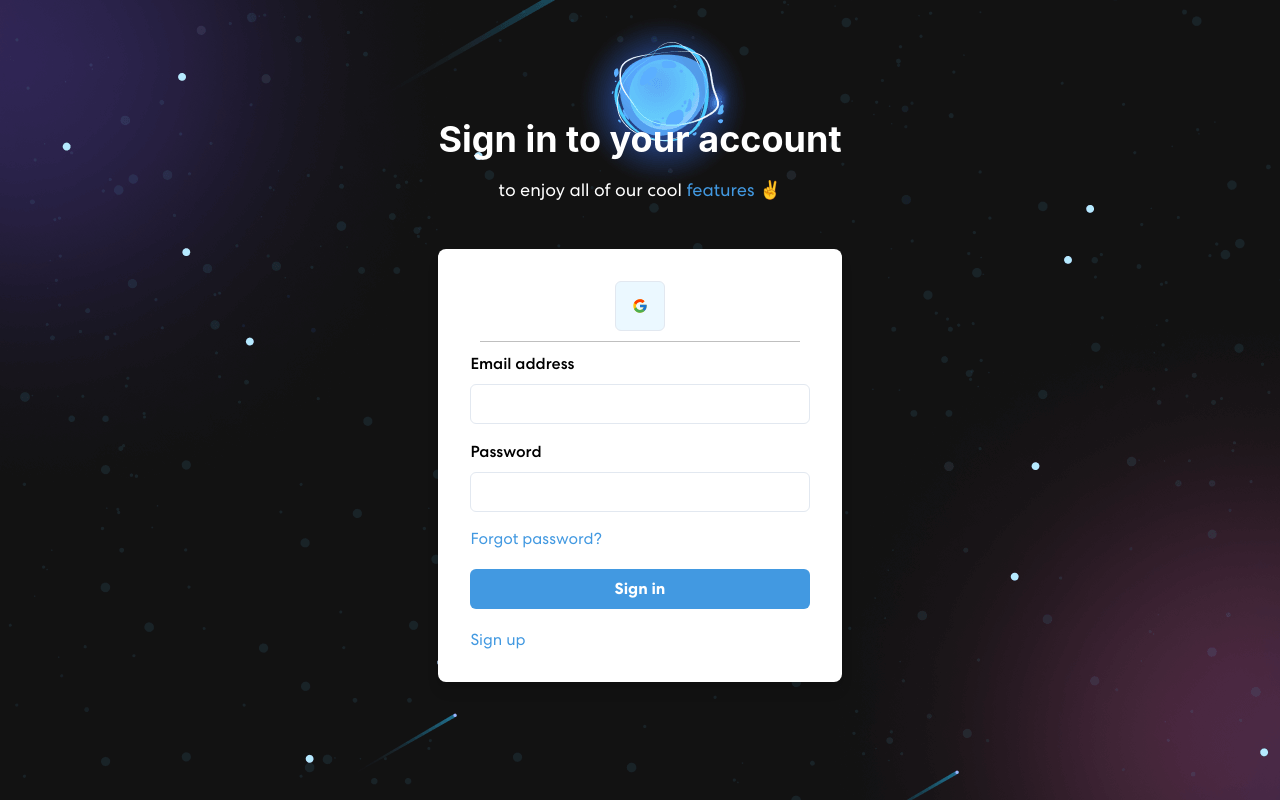
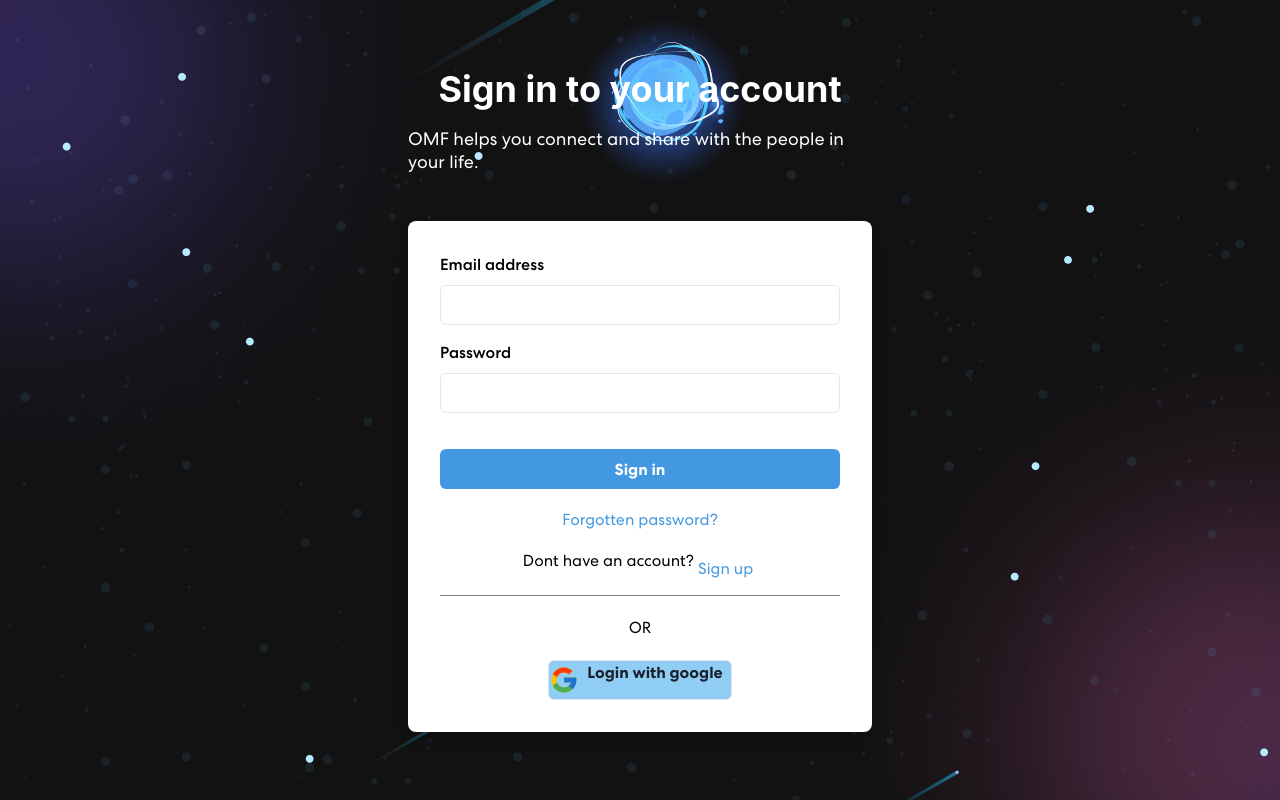
Before and after one commit to Oline-make-friends/Online-make-friends-client, a React (Create React App) app: page / in a window 1280 px wide. Built offline with nearby package versions, Linux system fonts and the light colour scheme.

Commit message:
regis success

```diff
--- a/src/App.js
+++ b/src/App.js
@@ -13,7 +13,12 @@ import "react-toastify/dist/ReactToastify.css";
 function App() {
   const location = useLocation();
   const setHeader = (path) => {
-    if (path === "/" || path === "/Register" || path === "/ResetPS") {
+    if (
+      path === "/" ||
+      path === "/Register" ||
+      path === "/ResetPS" ||
+      path === "/Login"
+    ) {
       return "";
     } else return <Header />;
   };
@@ -28,11 +33,13 @@ function App() {
       {/* {location.pathname === "/" || "/Register" ? "" : <Header />} */}
       {setHeader(location.pathname)}
       <Routes>
-        <Route element={<RequireAuth />}></Route>
+        <Route element={<RequireAuth />}>
+          <Route path="/profile" element={<Profile />} />
+        </Route>
         <Route path="/" element={<Login />} />
+        <Route path="/Login" element={<Login />} />
         <Route path="/Register" element={<Register />} />
         <Route path="/ResetPS" element={<ResetPS />} />
-        <Route path="/profile" element={<Profile />} />
       </Routes>
       <ToastContainer position="top-center" autoClose="1000" />
     </div>
--- a/src/pages/Auth/Login.jsx
+++ b/src/pages/Auth/Login.jsx
@@ -28,11 +28,11 @@ export default function Login() {
 
   const logIn = (e) => {
     e.preventDefault();
-    const newUser = {
+    const User = {
       username: email,
       password: password,
     };
-    loginUser(newUser, dispatch, navigate, toast);
+    loginUser(User, dispatch, navigate, toast);
   };
   return (
     <div className="bg">
@@ -43,8 +43,7 @@ export default function Login() {
               Sign in to your account
             </Heading>
             <Text fontSize={"lg"} color="white">
-              to enjoy all of our cool <Link color={"blue.400"}>features</Link>{" "}
-              ✌️
+              OMF helps you connect and share with the people in your life.
             </Text>
           </Stack>
           <Box
@@ -53,29 +52,12 @@ export default function Login() {
             boxShadow={"lg"}
             p={8}
           >
-            <Flex alignItems="center" justifyContent="center">
-              <Button
-                onClick={() => {
-                  signInWithGoogle(dispatch, navigate, toast);
-                }}
-                w="50px"
-                h="50px"
-                maxW={"md"}
-                variant={"outline"}
-                backgroundColor="blue.50"
-              >
-                <Center>
-                  <FcGoogle />
-                </Center>
-              </Button>
-            </Flex>
-            <hr style={{ margin: "10px" }}></hr>
             <form onSubmit={logIn}>
               <Stack spacing={4}>
                 <FormControl id="email">
                   <FormLabel>Email address</FormLabel>
                   <Input
-                    // type="email"
+                    type="email"
                     required
                     onChange={(e) => setEmail(e.target.value)}
                   />
@@ -93,11 +75,7 @@ export default function Login() {
                     direction={{ base: "column", sm: "row" }}
                     align={"start"}
                     justify={"space-between"}
-                  >
-                    <Link color={"blue.400"} href="/ResetPS">
-                      Forgot password?
-                    </Link>
-                  </Stack>
+                  ></Stack>
 
                   <Button
                     bg={"blue.400"}
@@ -109,16 +87,37 @@ export default function Login() {
                   >
                     Sign in
                   </Button>
+                  <Center>
+                    <Link color={"blue.400"} href="/ResetPS">
+                      Forgotten password?
+                    </Link>
+                  </Center>
+                  <Center
+                    borderBottom="1px"
+                    borderBottomColor="gray"
+                    paddingBottom="2"
+                  >
+                    <Text>Dont have an account? </Text>
 
-                  <Stack
-                    direction={{ base: "column", sm: "row" }}
-                    align={"start"}
-                    justify={"space-between"}
-                  >
-                    <Link color={"blue.400"} href="/Register">
+                    <Link mx="1" color={"blue.400"} href="/Register">
                       Sign up
                     </Link>
-                  </Stack>
+                  </Center>
+                  <Center>OR</Center>
+                  <Flex alignItems="center" justifyContent="center">
+                    <Button
+                      onClick={() => {
+                        signInWithGoogle(dispatch, navigate, toast);
+                      }}
+                      maxW={"md"}
+                      variant={"outline"}
+                      backgroundColor="blue.200"
+                      p="0"
+                    >
+                      <FcGoogle size={30} />
+                      <Text mx="2">Login with google</Text>
+                    </Button>
+                  </Flex>
                 </Stack>
               </Stack>
             </form>
--- a/src/pages/Auth/Register.jsx
+++ b/src/pages/Auth/Register.jsx
@@ -12,12 +12,38 @@ import {
   Text,
   useColorModeValue,
   Link,
+  Select,
 } from "@chakra-ui/react";
 import { useState } from "react";
 import { ViewIcon, ViewOffIcon } from "@chakra-ui/icons";
+import axios from "axios";
+import { toast } from "react-toastify";
+import { useNavigate } from "react-router-dom";
 
 export default function Register() {
+  const navigate = useNavigate();
   const [showPassword, setShowPassword] = useState(false);
+  const [password, setPassword] = useState("");
+  const [email, setEmail] = useState("");
+  const [fullname, setFullname] = useState("");
+  const [gender, setGender] = useState("");
+
+  const handleRegister = async () => {
+    try {
+      console.log(email + fullname + password + gender);
+
+      await axios.post("http://localhost:8000/auth/register", {
+        username: email,
+        password: password,
+        fullname: fullname,
+        gender: gender,
+      });
+      toast.success("Regis success!");
+      navigate("/Login");
+    } catch (error) {
+      toast.error("Regis fail!");
+    }
+  };
 
   return (
     <div>
@@ -43,22 +69,35 @@ export default function Register() {
             boxShadow={"lg"}
             p={8}
           >
+            <form>
               <Stack spacing={4}>
                 <Box>
                   <FormControl id="fullName" isRequired>
                     <FormLabel>Full name</FormLabel>
-                  <Input type="text" />
+                    <Input
+                      type="text"
+                      onChange={(e) => setFullname(e.target.value)}
+                      isRequired
+                    />
                   </FormControl>
                 </Box>
 
                 <FormControl id="email" isRequired>
                   <FormLabel>Email address</FormLabel>
-                <Input type="email" />
+                  <Input
+                    type="email"
+                    onChange={(e) => setEmail(e.target.value)}
+                    isRequired
+                  />
                 </FormControl>
                 <FormControl id="password" isRequired>
                   <FormLabel>Password</FormLabel>
                   <InputGroup>
-                  <Input type={showPassword ? "text" : "password"} />
+                    <Input
+                      type={showPassword ? "text" : "password"}
+                      onChange={(e) => setPassword(e.target.value)}
+                      isRequired
+                    />
                     <InputRightElement h={"full"}>
                       <Button
                         variant={"ghost"}
@@ -71,6 +110,20 @@ export default function Register() {
                     </InputRightElement>
                   </InputGroup>
                 </FormControl>
+                <Text>Gender</Text>
+                <Box>
+                  <Select
+                    border="1px"
+                    value={gender}
+                    onChange={(e) => {
+                      setGender(e.target.value);
+                    }}
+                  >
+                    <option value="Male">Male</option>
+                    <option value="Female">Female</option>
+                    <option value="Other">Other</option>
+                  </Select>
+                </Box>
                 <Stack spacing={10} pt={2}>
                   <Button
                     loadingText="Submitting"
@@ -80,6 +133,7 @@ export default function Register() {
                     _hover={{
                       bg: "blue.500",
                     }}
+                    onClick={handleRegister}
                   >
                     Sign up
                   </Button>
@@ -93,7 +147,15 @@ export default function Register() {
                   </Text>
                 </Stack>
               </Stack>
+            </form>
           </Box>
+          {/* <Button
+            onClick={() => {
+              toast("success");
+            }}
+          >
+            test
+          </Button> */}
         </Stack>
       </Flex>
     </div>
--- a/src/redux/apiRequest.js
+++ b/src/redux/apiRequest.js
@@ -16,16 +16,16 @@ export const loginUser = async (user, dispatch, navigate, toast) => {
 export const loginByGmail = async (email, dispatch, navigate, toast) => {
   dispatch(loginStart());
   try {
-    const res = await axios.post(`http://localhost:8000/auth/loginByGmail/${email}`);
+    const res = await axios.post(
+      `http://localhost:8000/auth/loginByGmail/${email}`
+    );
     dispatch(loginSuccess(res.data));
-    toast.success("Login success!");
     navigate("/profile");
   } catch (error) {
     dispatch(loginFail());
     toast.error(error.message);
   }
 };
-
 
 export const logOutUser = (dispatch) => {
   try {
```
Lines whose indentation alone changed are shown as unchanged.
